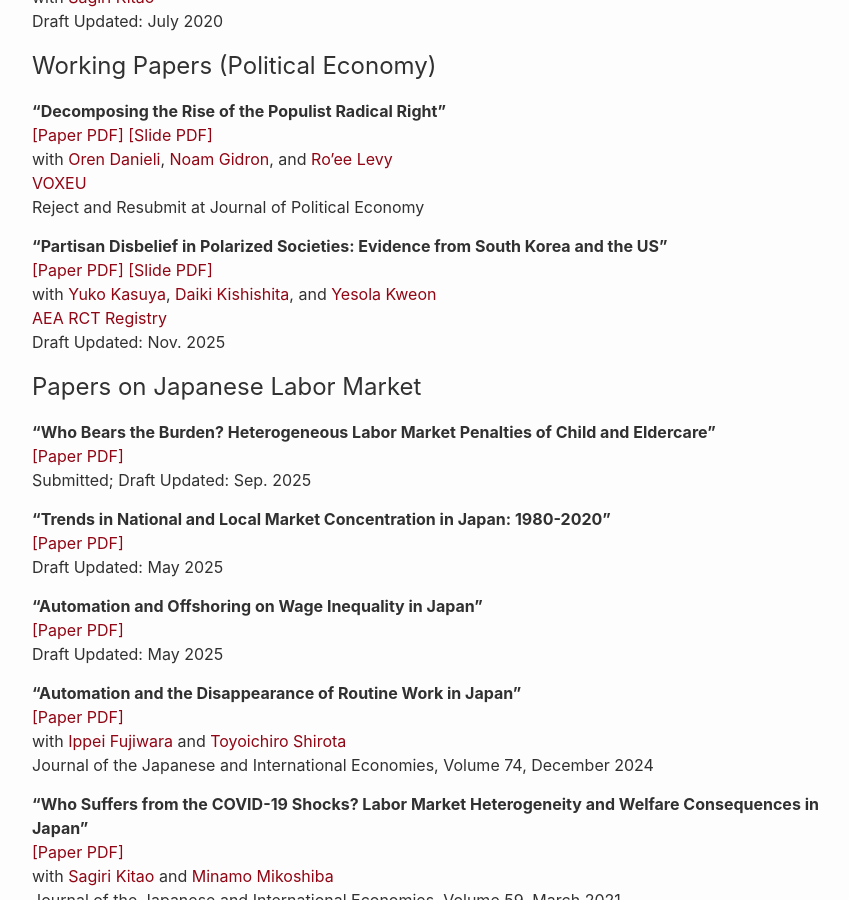
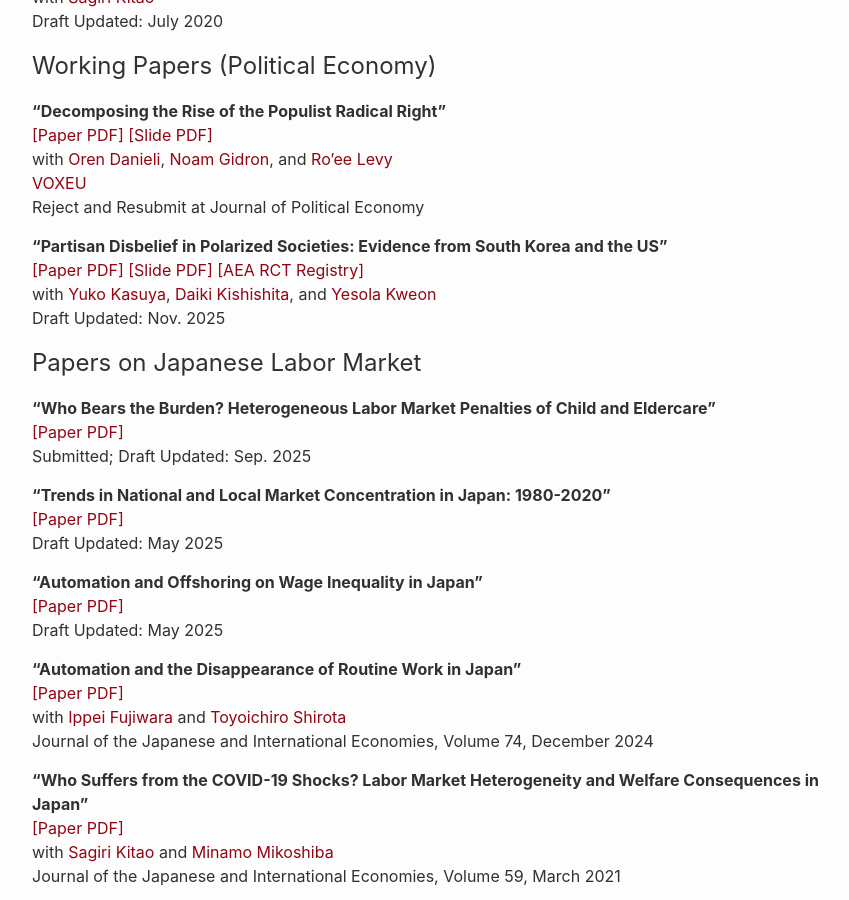
Before and after one commit to shinnkikuchi/shinnkikuchi.github.io, a Jekyll site: the page built from index.md, in a window 1280 px wide and 900 px high, scrolled down 654 px. Shown: the whole window, without its empty margins (188-1037 px from the left). Built offline with Jekyll 4.4.1, drawn with Linux system fonts in a browser that asks for light colours.

Commit message:
Update index.md

```diff
--- a/index.md
+++ b/index.md
@@ -58,12 +58,11 @@ Reject and Resubmit at Journal of Political Economy
 <br>
 <a href="/files/research/KKKK-partisan-disbelief.pdf" target="_blank">[Paper PDF]</a>
 <a href="/files/research/slide-KIKUCHI-fakenews.pdf" target="_blank">[Slide PDF]</a>
+<a href="https://www.socialscienceregistry.org/trials/16557" target="_blank">[AEA RCT Registry]</a>
 <br>
 with  <a href="https://yukokasuya.com/" target="_blank">Yuko Kasuya</a>,
 <a href="https://sites.google.com/site/kishishitaecon/" target="_blank">Daiki Kishishita</a>, and
 <a href="https://yesolakweon.github.io/" target="_blank">Yesola Kweon</a>
-<br>
-<a href="https://www.socialscienceregistry.org/trials/16557" target="_blank">AEA RCT Registry</a>
 <br>
 Draft Updated: Nov. 2025
 <br>
```
